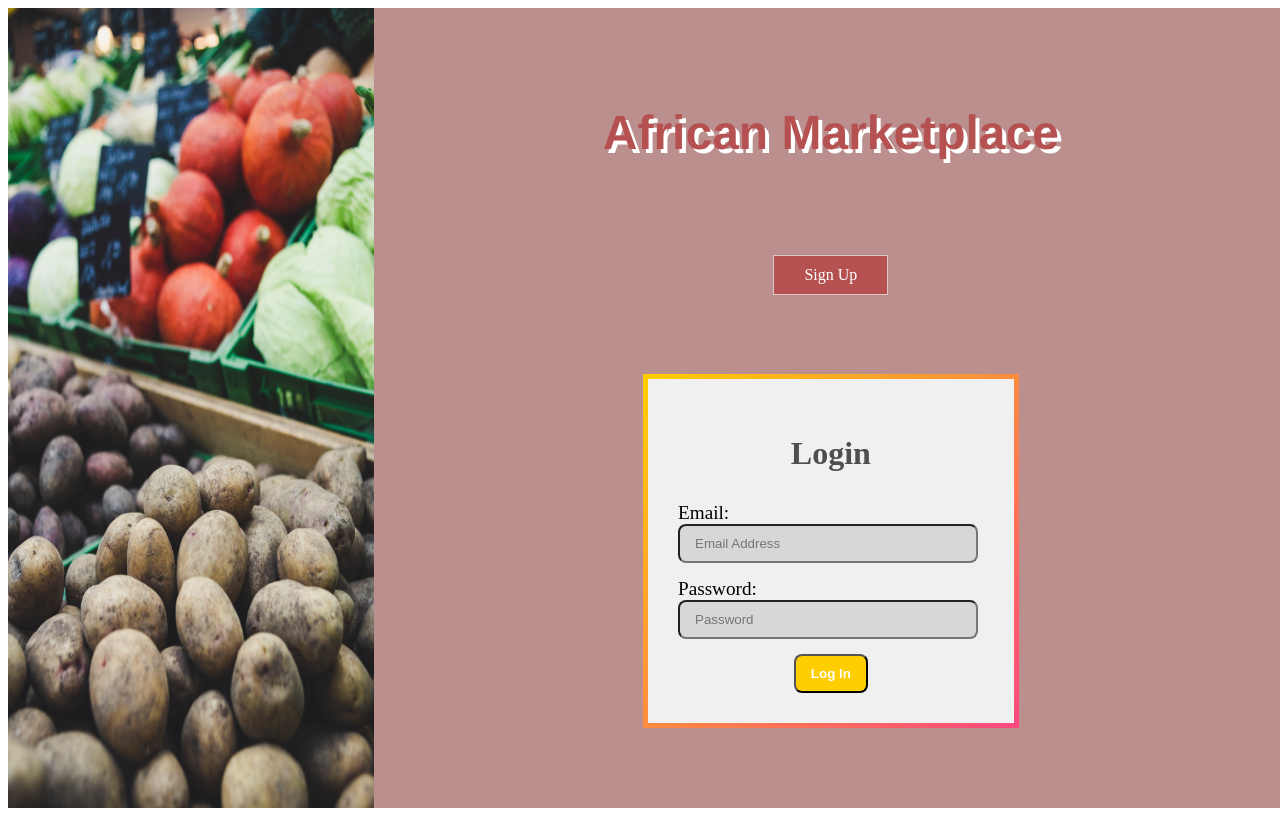
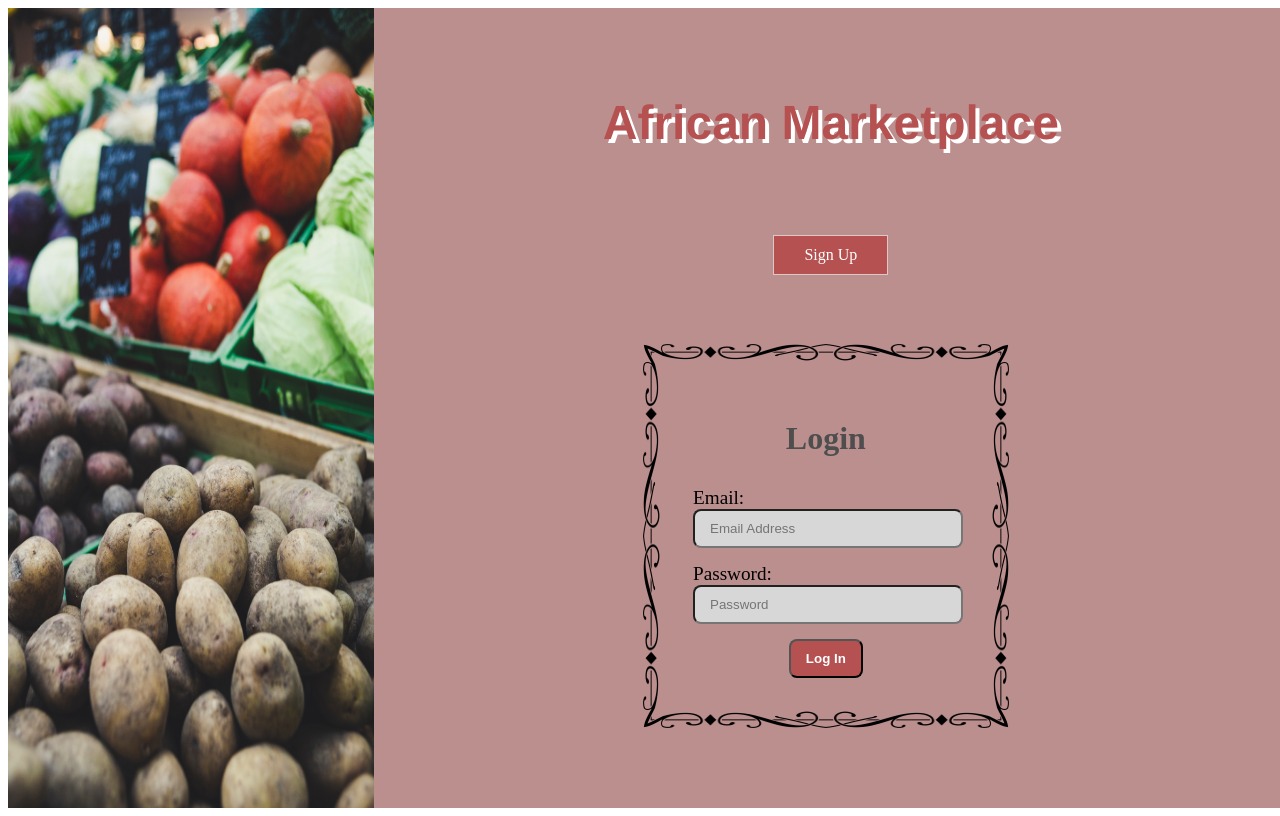
Before and after one commit to African-Marketplace-Build-Week/front-end, a React (Create React App) app in the folder african-marketplace/: page / in a window 1280 px wide. Built offline with nearby package versions, Linux system fonts and the light colour scheme; the HTML template or start-up script is replaced by a standard one.

Commit message:
added more styles

```diff
--- a/african-marketplace/src/components/Home.js
+++ b/african-marketplace/src/components/Home.js
@@ -2,7 +2,8 @@ import React, { useState } from "react";
 import { Link } from "react-router-dom";
 import Login from "./Login";
 import styled from 'styled-components';
-import image from '../styles/images/pexels-markus-spiske-4040333.jpg'
+import image from '../styles/images/pexels-markus-spiske-4040333.jpg';
+
 
 
 export default function Home(props) {
--- a/african-marketplace/src/components/Login.js
+++ b/african-marketplace/src/components/Login.js
@@ -2,6 +2,7 @@ import React, { useState } from 'react'
 import axiosWithAuth from "../utils/axiosWithAuth";
 import styled from 'styled-components';
 import { useHistory } from "react-router-dom";
+import border from '../styles/images/border.png';
 
 function LoginForm({ Login, error }) {
   const [details, setDetails] = useState({email: '', password: ''});
@@ -28,23 +29,21 @@ function LoginForm({ Login, error }) {
     position: relative;
     margin: 20px;
     width: 40%;
-    &:after {
-      content: '';
-      display: block;
-      position: absolute;
-      top: -5px;
-      left: -5px;
-      right: -5px;
-      bottom: -5px;
-      z-index: 1;
-      background-image: linear-gradient(to bottom right, #ffce00, #fe4880);
-    }
+    top: -5px;
+    left: -5px;
+    right: -5px;
+    bottom: -5px;
+    z-index: 1;
+    border-style: solid;
+    border-width: 20px;
+    border-image: url(${border});
+    border-image-slice: 80;
   `;
   const FormInner = styled.form`
     position: relative;
     display: block;
     z-index: 2;
-    background-color: #f0f0f0;
+    ;
     padding: 30px;
   `;
   const LoginH2 = styled.h2`
@@ -65,7 +64,7 @@ function LoginForm({ Login, error }) {
   `;
   const LoginInput = styled.input`
     display: block;
-    width: 100%;
+    width: 90%;
     padding: 10px 15px;
     background-color: #d8d7d7;
     border-radius: 8px;
@@ -78,7 +77,7 @@ function LoginForm({ Login, error }) {
     display: inline-block;
     padding: 10px 15px;
     border-radius: 8px;
-    background-image: linear-gradient(to right, #ffce00 50%, #ffce00 50%, #fe4880);
+    background-image: linear-gradient(to right, rgb(182, 81, 81) 50%, rgb(182, 81, 81) 50%, #ffffff);
     background-size: 200%;
     background-position: 0%;
     transition: .5s;
```
Also changed, not shown: african-marketplace/src/styles/images/border.png (added).
